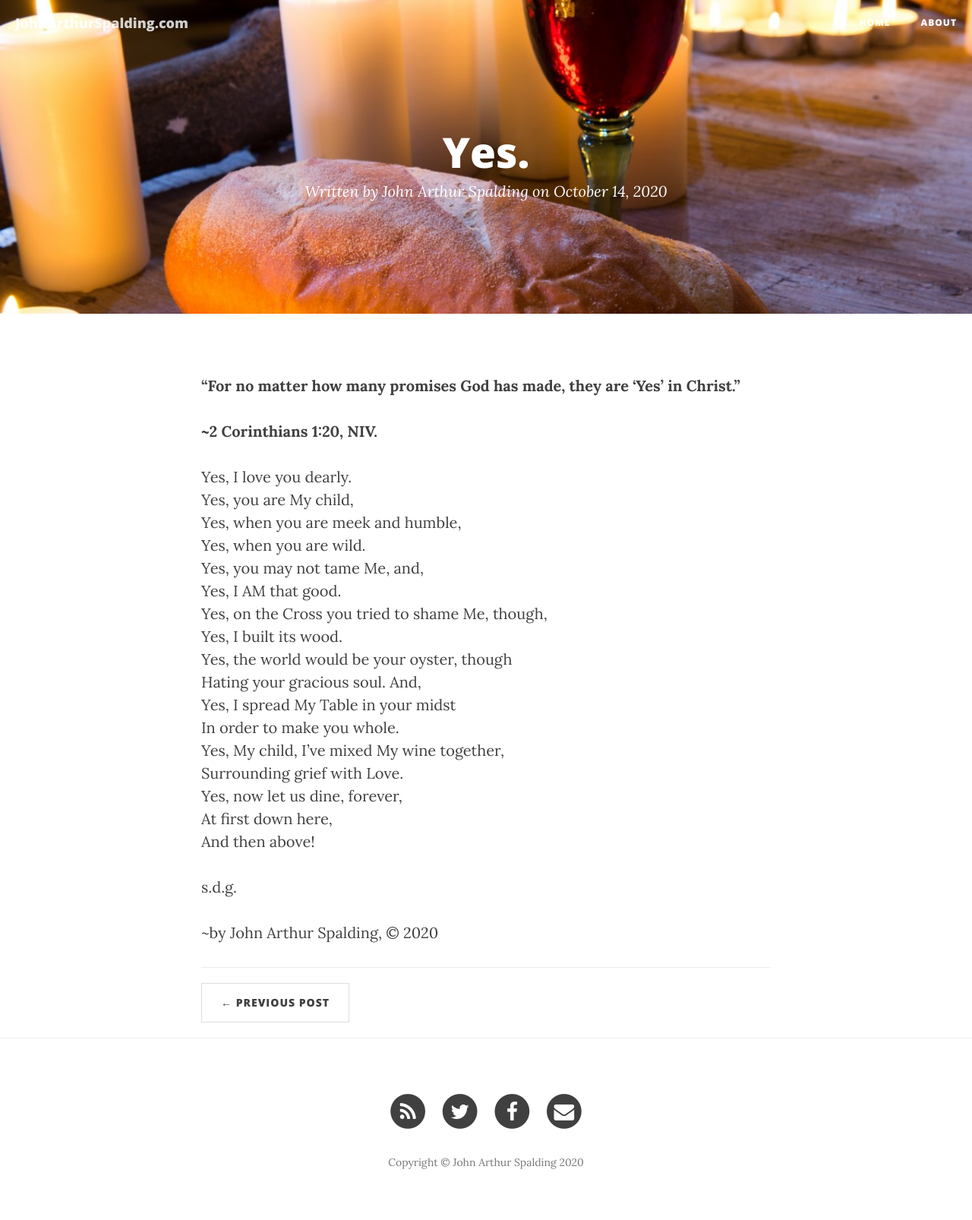
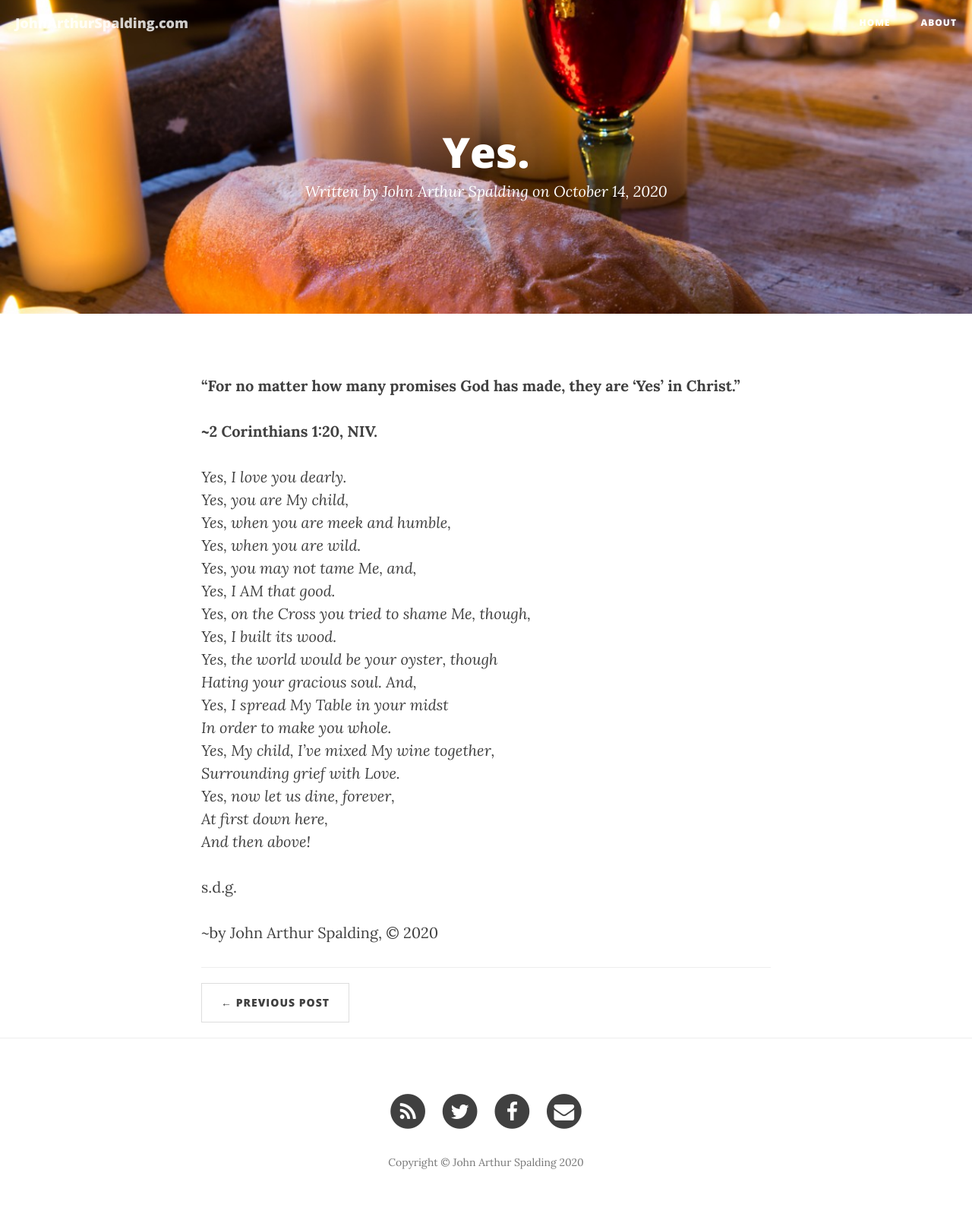
Before and after one commit to fotoetienne/johnarthurspalding, a Jekyll site: the page built from _posts/2020-10-14-yes.md, in a window 1280 px wide. Shown: the whole page at 76% size. Built offline with Jekyll 4.4.1, drawn with Linux system fonts in a browser that asks for light colours; nearby versions of some CDN libraries.

Commit message:
Update 2020-10-14-yes.md

```diff
--- a/_posts/2020-10-14-yes.md
+++ b/_posts/2020-10-14-yes.md
@@ -11,7 +11,7 @@ title: Yes.
 **~2 Corinthians 1:20, NIV.**
 
 
-Yes, I love you dearly.
+_Yes, I love you dearly.
 Yes, you are My child,
 Yes, when you are meek and humble,
 Yes, when you are wild.
@@ -27,7 +27,7 @@ Yes, My child, I’ve mixed My wine together,
 Surrounding grief with Love.
 Yes, now let us dine, forever,
 At first down here,
-And then above!
+And then above!_
 
 s.d.g.
 
```
